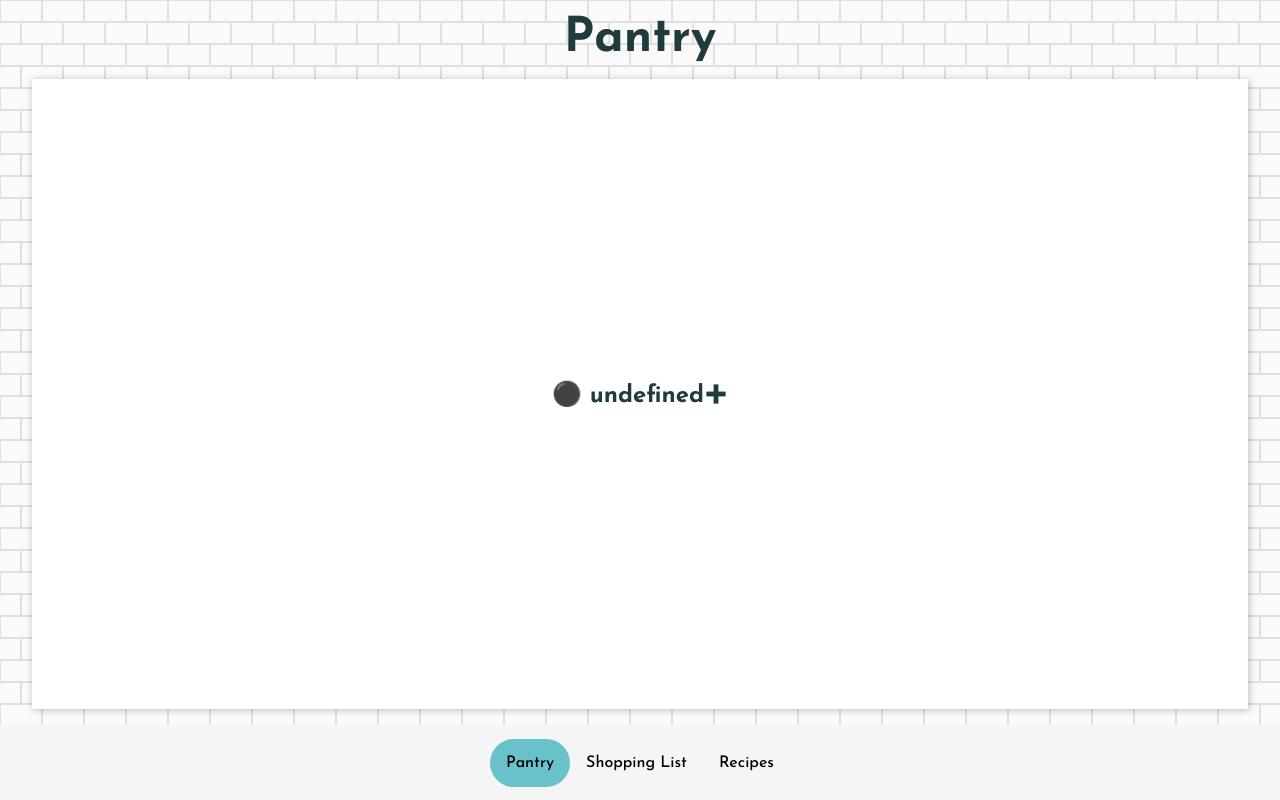
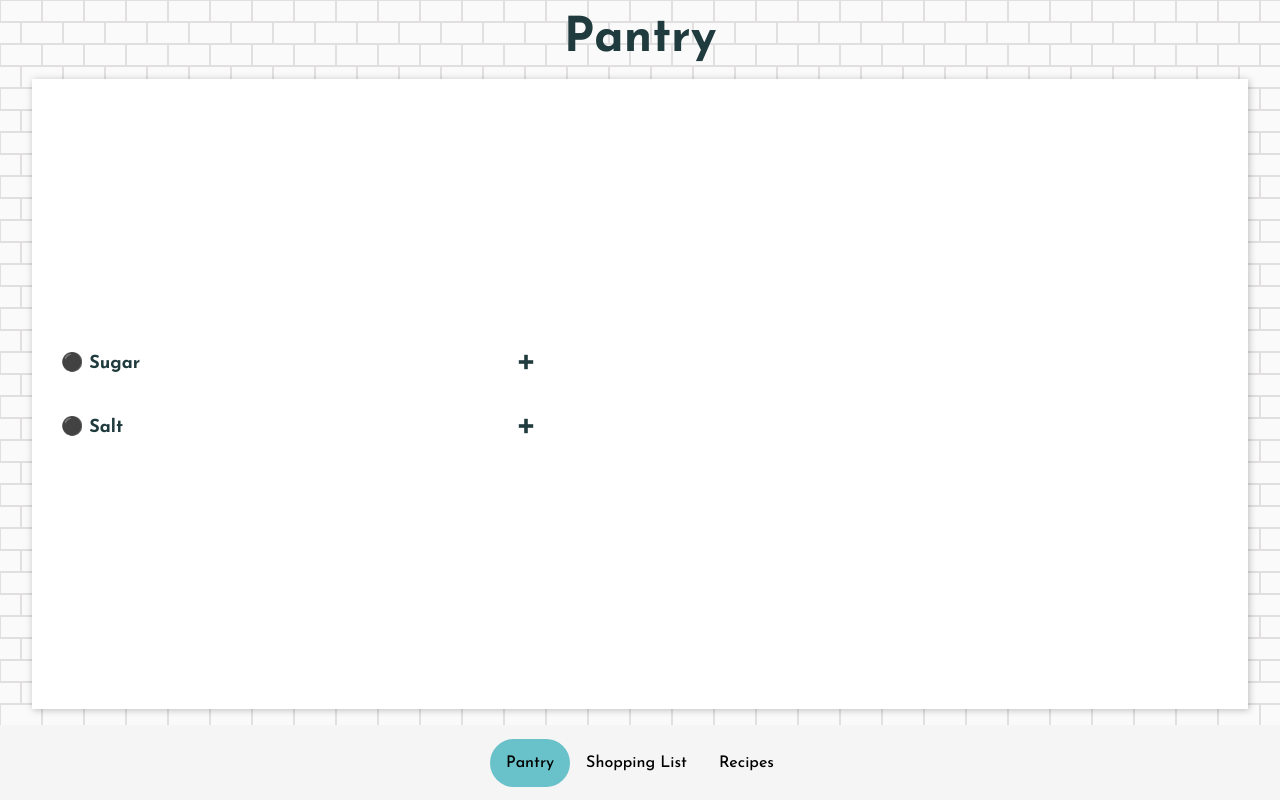
Before and after one commit to wingmatt/kitchensyncc, a Next.js app: page /pantry in a window 1280 px wide. Built offline with nearby package versions, Linux system fonts and the light colour scheme.

Commit message:
CSS updates for Ingredient display

```diff
--- a/pages/pantry.tsx
+++ b/pages/pantry.tsx
@@ -5,8 +5,9 @@ import Ingredient from '../components/Ingredient'
 export default function Pantry(){
   return (
     <Layout title="Pantry">
-      <ul>
-        <Ingredient>Pantry stuff!</Ingredient>
+      <ul className="content-list">
+        <Ingredient quantity="1" unit="cup" ingredient="sugar" />
+        <Ingredient quantity="1" unit="cup" ingredient="Salt" />
       </ul>
     </Layout>
   )
--- a/styles/components/Ingredient.module.css
+++ b/styles/components/Ingredient.module.css
@@ -1,3 +1,35 @@
 .ingredient {
   display: flex;
+  width: clamp(200px, 100%, 500px);
+  padding: .25rem;
+  margin: 1rem 0;
 }
+
+.ingredient h2 {
+  font-size: 18px;
+}
+
+.ingredient input {
+  border-radius: 0;
+  border-width: 0 0 2px 0;
+  border-color: var(--off-black);
+}
+
+.ingredient input:focus {
+  border-color: var(--highlight);
+
+}
+.actions {
+  display: flex;
+}
+.actions button {
+  display: block;
+  text-align: center;
+  flex: 1;
+  border-radius: 0;
+  cursor: pointer;
+}
+
+.actions button:nth-of-type(2n) {
+  background: salmon;
+}
--- a/styles/globals.css
+++ b/styles/globals.css
@@ -105,12 +105,17 @@ button, a.button {
   border-radius: var(--edge-rounding);
 }
 
+.content-list {
+  width: 100%;
+}
+
 /* Collapsible Panel styling */
 
 h2 button {
   all: inherit;
   cursor: pointer;
   padding: .5em;
+  text-transform: capitalize;
 }
 [aria-expanded="true"] {
   border: 1px solid var(--highlight);
@@ -131,6 +136,11 @@ h2 button:focus svg {
 h2 button svg {
   width: 1em;
 }
+
+.collapsible-panel {
+  width: 100%;
+}
+
 .collapsible-panel > h2 {
   margin: 0;
 
@@ -151,3 +161,7 @@ h2 button svg {
 .collapsible-panel div > * {
   padding: .5em;
 }
+
+ul ul {
+  margin-left: 1em;
+}
```
